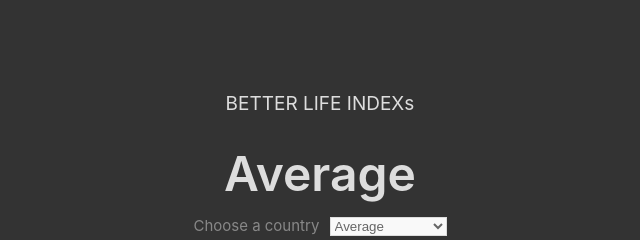
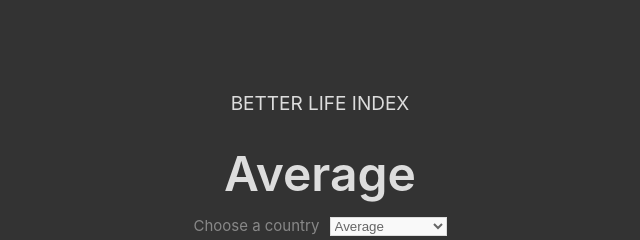
Before and after one commit to yuna260/d3-basic-radarchart-final-main-2, a website built with Vite: page index.html in a window 1280 px wide. Shown: the top 240 px of the page, 320-960 px from the left. Built offline with nearby package versions, Linux system fonts and the light colour scheme.

Commit message:
Update index.html
.

```diff
--- a/index.html
+++ b/index.html
@@ -7,7 +7,7 @@
   </head>
   <body>
     <div class="titles">
-      <h1>BETTER LIFE INDEXs</h1>
+      <h1>BETTER LIFE INDEX</h1>
       <div id="player-name"></div>
 
       <label for="options-label" class="options-label">Choose a country </label>
```
